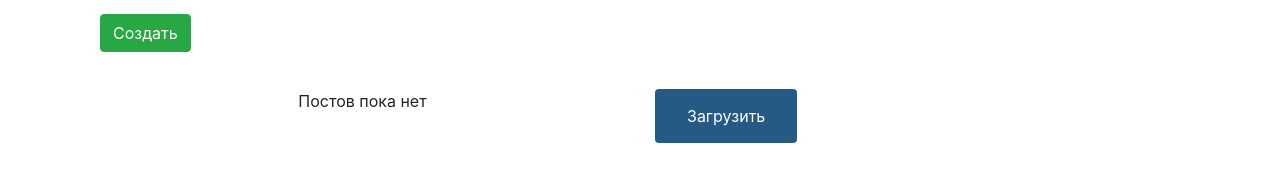
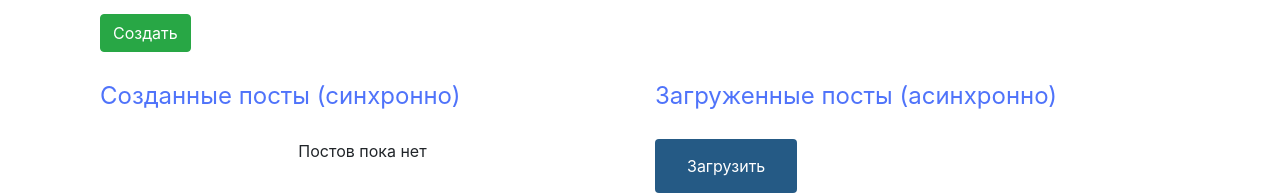
Before and after one commit to marimche/posts-test-redux-source, a React (Create React App) app: page / in a window 1280 px wide. Shown: the part 348-543 px from the top of the page. Built offline with nearby package versions, Linux system fonts and the light colour scheme.

Commit message:
returning the interface

```diff
--- a/src/components/Header.module.css
+++ b/src/components/Header.module.css
@@ -10,8 +10,10 @@
 	background-repeat: no-repeat;
 }
 h1, h3 {
-	color: #fff;
+/* h1, h3 { */
+	color: rgb(255, 255, 255);
 }
+
 h1 {
 	font-weight: bold;
 	font-size: 42px;
--- a/src/styles/app.css
+++ b/src/styles/app.css
@@ -5,3 +5,9 @@ body{
 .content{
 	margin: 60px auto;
 }
+
+.content h3 {
+	/* h1, h3 { */
+		color: rgb(79 115 250);
+		padding: 30px 0px 20px 0px;
+	}
```
Also changed, not shown: src/App.js (line endings or trailing spaces), 1 other file (tests, documents, lock files or other folders).
